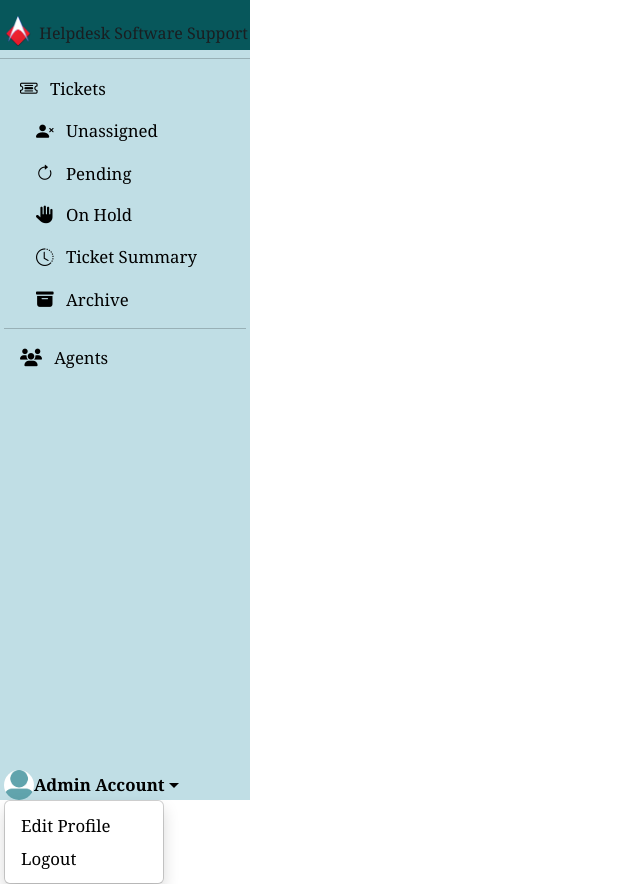
After one commit to NinoDerekGH/Ticket-System, a Flask app: page /admin in a window 1280 px wide. The commit adds this page. Shown: the whole page, without its empty margins (0-640 px from the left). Run offline with Flask 2, Linux system fonts and the light colour scheme; some libraries are stand-ins or nearby versions.

Commit message:
NEW SIDEBAR
6pm new sidebar and styling.. deleted old sidebar and old styling

```diff
--- a/app.py
+++ b/app.py
@@ -102,5 +102,9 @@ def onhold():
 def register():
     return render_template('register.html')
 
+@app.route('/admin')
+def admin():
+    return render_template('admin.html')
+
 if __name__ == '__main__':
     app.run(debug=True)
--- a/static/css/style.css
+++ b/static/css/style.css
@@ -10,75 +10,44 @@ body {
     height: 100vh;
 }
 
-.side_bar {
-    background-color: #07575b;
-    width: 57px;
-    height: 100%;
-}
-
-.side_bar .logo {
-    font-size: 1.6rem;
-    line-height: 1.75rem;
-    text-decoration: none;
-    color: #61a4ad;
-}
-
-.side_bar ul {
-    list-style-type: none;
-}
-
-.side_bar li:hover {
+.sidebar_panel {
     background-color: #c0dee5;
-}
-
-.side_bar a {
-    font-size: 1.25rem;
-    line-height: 1.75rem;
-    color: #61a4ad;
-}
-
-.side_bar a:hover {
-    color: #003b46;
-}
-
-.side_bar hr {
-    width: 75%;
-    color: #61a4ad;
-    border-width: 2px;
-}
-
-.side_bar img {
-    border-radius: 50%;
-    width: 25px;
-    height: 25px;
-}
-
-.ticket_panel {
-    background-color: #ededed;
-    width: 225px;
+    width: 250px;
     height: 100%;
     left: 57px;
 }
 
-.ticket_panel span {
-    font-size: 1.25rem;
-    line-height: 1.75rem;
+.sidebar_panel .logo {
+    width: 25px;
+    height: 30px;
 }
 
-.ticket_panel .item_separate {
-    width: 86%;
+.sidebar_panel span {
+    font-size: 1rem;
 }
 
-.ticket_panel a {
-    font-size: 1.1rem;
-    line-height: 1.75rem;
+.sidebar_panel a {
     text-decoration: none;
-    color: #003b46;
+    color: #000000;
+    font-size: 1.05rem;
 }
 
-.ticket_panel a:hover {
-    color: #61a4ad;
+.sidebar_panel a:hover {
+    color: #ffffff;
+    background-color: #07575b;
 }
+
+.sidebar_panel i {
+    font-size: 1.1rem;
+}
+
+.sidebar_panel .profile {
+    border-radius: 50%;
+    width: 30px;
+    height: 30px;
+}
+
+/* Agents */
 
 .agent_header {
     height: 57px;
--- /dev/null
+++ b/templates/admin.html
@@ -0,0 +1,94 @@
+{% extends "index.html" %}
+
+{% block title %}Admin Dashboard{% endblock %}
+
+{% block admin %}
+<!-- Sidebar -->
+
+<div class="sidebar_panel position-absolute start-0">
+    <!-- Header -->
+    <a href="#" class="d-flex align-items-center justify-content-center text-decoration-none link-dark">
+        <img src="{{ url_for('static', filename='images/aclc.png') }}" alt="ACLC Icon" class="logo ms-1 mt-3 me-2 mb-1">
+        <span class="mt-3">Helpdesk Software Support</span>
+    </a>
+
+    <hr class="my-2">
+
+    <ul class="nav nav-pills flex-column justify-content-center mx-1">
+        <li class="nav-item">
+            <a href="#" class="nav-link" aria-current="tickets">
+                <i class="bi bi-ticket-detailed me-2"></i>
+                Tickets
+            </a>
+        </li>
+
+        <ul class="nav nav-pills list-group-item ms-3">
+            <li class="nav-item">
+                <a href="#" class="nav-link" aria-current="unassigned">
+                    <i class="bi bi-person-x-fill me-2"></i>
+                    Unassigned
+                </a>
+            </li>
+
+            <li class="nav-item">
+                <a href="#" class="nav-link" aria-current="pending">
+                    <i class="bi bi-arrow-clockwise me-2"></i>
+                    Pending
+                    <div>
+                    </div>
+                </a>
+            </li>
+
+            <li class="nav-item">
+                <a href="#" class="nav-link" aria-current="hold">
+                    <i class="fa-solid fa-hand me-2"></i>
+                    On Hold
+                </a>
+            </li>
+
+            <li class="nav-item">
+                <a href="#" class="nav-link" aria-current="summary">
+                    <i class="bi bi-clock-history me-2"></i>
+                    Ticket Summary
+                </a>
+            </li>
+
+            <li class="nav-item">
+                <a href="#" class="nav-link" aria-current="archive">
+                    <i class="bi bi-archive-fill me-2"></i>
+                    Archive
+                </a>
+            </li>
+        </ul>
+
+        <hr class="my-2">
+
+        <li class="nav-item">
+            <a href="#" class="nav-link" aria-current="agents">
+                <i class="fa-solid fa-users me-2""></i>
+                Agents
+            </a>
+        </li>
+    </ul>
+
+    <ul class=" nav nav-pills dropdown flex-column justify-content-center mx-1 position-absolute bottom-0">
+        <li class="nav-item">
+            <a href="#" class="d-flex align-items-center text-decoration-none dropdown-toggle show" id="accountOptions"
+                data-bs-toggle="dropdown" aria-expanded="true">
+                <img src="{{ url_for('static', filename='images/placeholder.png') }}" alt="placeholder" class="profile">
+                <strong>Admin Account</strong>
+            </a>
+            <ul class="dropdown-menu text-small shadow show position-absolute m-0" aria-labelledby="accountOptions"
+                data-popper-placement="top-start">
+                <li class="nav-item">
+                    <a href="#" class="dropdown-item">Edit Profile</a>
+                </li>
+                <li class="nav-item">
+                    <a href="#" class="dropdown-item">Logout</a>
+                </li>
+            </ul>
+        </li>
+    </ul>
+</div>
+
+{% endblock %}
--- a/templates/index.html
+++ b/templates/index.html
@@ -45,11 +45,14 @@
 
 <body>
     <div class="container-fluid">
-        {% block sidebar%}{% endblock %}
-        {% block side_panel%}{% endblock %}
+        {% block sidebar %}{% endblock %}
+        {% block side_panel %}{% endblock %}
 
         <!-- Login Form & Register Form -->
         {% block content %}{% endblock %}
+
+        <!-- Admin Dashboard-->
+        {% block admin %}{% endblock %}
 
         <main>
             {% block section%}{% endblock %}
```
Also changed, not shown: templates/sidebar-admin.html (deleted, +0 -50 lines), templates/tickets-panel-admin.html (+19 -39 lines), static/images/aclc.png (added).
